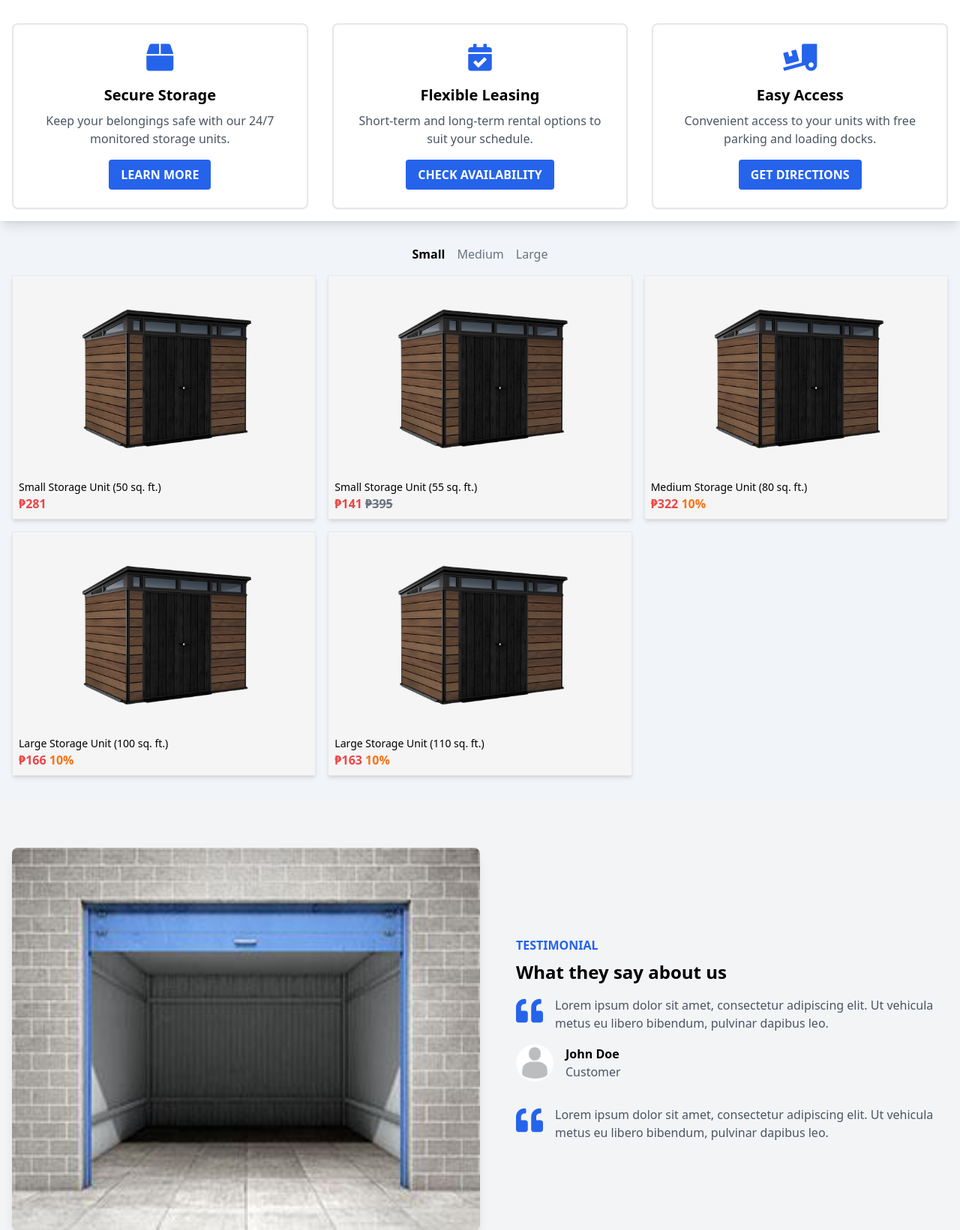
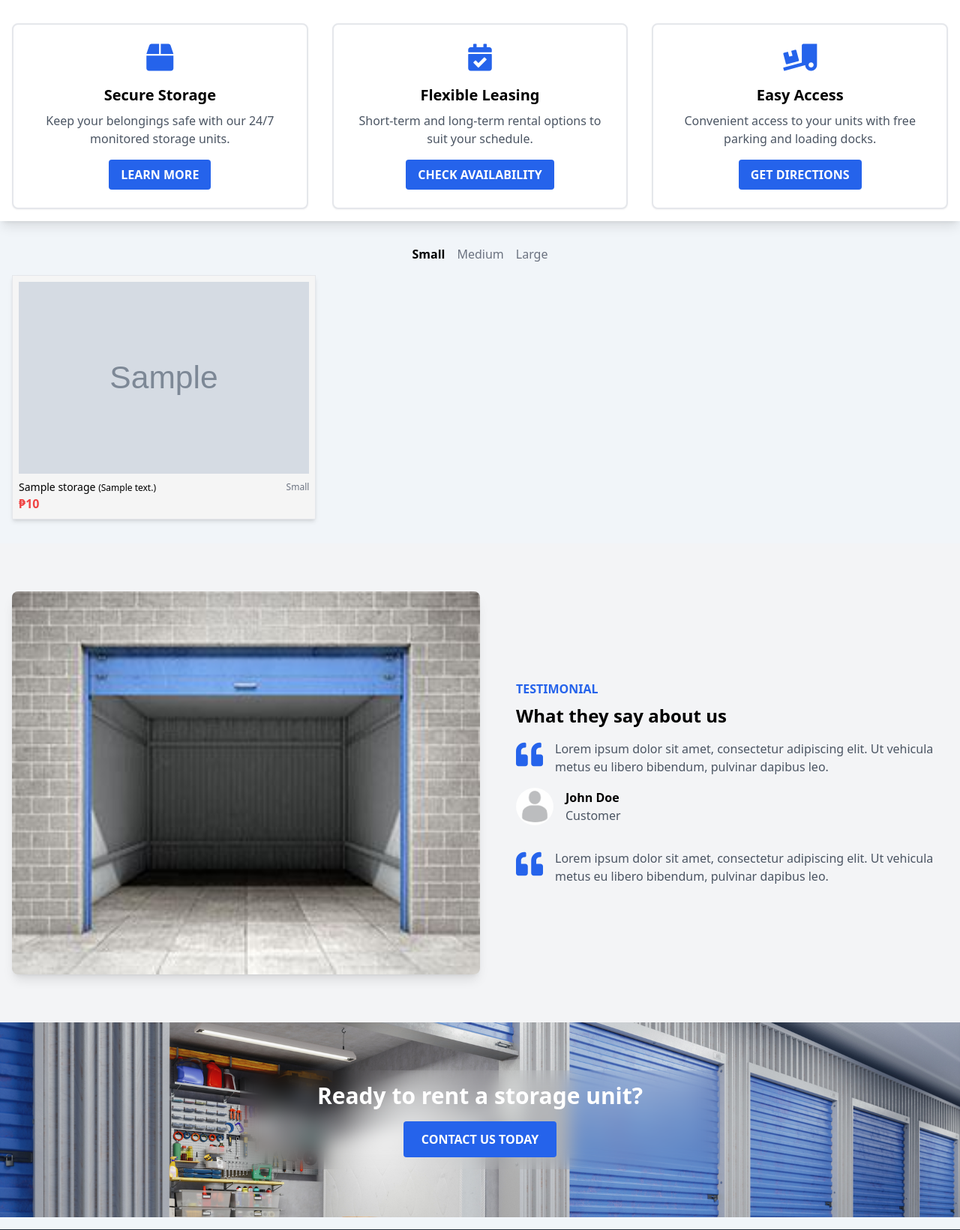
Before and after one commit to Juben00/Storage-Unit-Rental-System, a PHP site: page / in a window 1280 px wide. Shown: the part 1021-2662 px from the top of the page at 75% size. Run offline with PHP 8.4, Linux system fonts and the light colour scheme; tables that the repository leaves empty hold one stand-in row (values such as "Sample post"); grey boxes marked "Sample" are stand-in pictures.

Commit message:
display user side

```diff
--- a/admin-blu-lance.php
+++ b/admin-blu-lance.php
@@ -226,7 +226,7 @@ if (isset($_SESSION['customer']['role'])) {
                                         Sales
                                     </p>
                                     <p class="text-2xl font-semibold">
-                                        $3 480.00
+                                        3 480.00
                                     </p>
                                 </div>
                             </div>
@@ -465,7 +465,7 @@ if (isset($_SESSION['customer']['role'])) {
                                             </td>
                                             <td class="py-2"><?php echo htmlspecialchars($item['category']); ?></td>
                                             <td class="py-2"><?php echo htmlspecialchars($item['stock']); ?></td>
-                                            <td class="py-2">$<?php echo htmlspecialchars(number_format($item['price'], 2)); ?>
+                                            <td class="py-2"><?php echo htmlspecialchars(number_format($item['price'], 2)); ?>
                                             </td>
                                             <td class="py-2"><?php echo htmlspecialchars($item['status']); ?></td>
                                             <td class="py-2">
--- a/classes/customer.class.php
+++ b/classes/customer.class.php
@@ -115,4 +115,16 @@ class Customer
         session_destroy();
         return ['status' => 'success', 'message' => 'Logged Out successfully!'];
     }
+
+    public function getAllStorage()
+    {
+        $sql = "SELECT * FROM storage;";
+        $stmt = $this->db->connect()->prepare($sql);
+        $stmt->execute();
+        $result = $stmt->fetchAll(PDO::FETCH_ASSOC);
+        return $result;
+    }
 }
+$customerObj = new Customer();
+
+// var_dump($customerObj->getAllStorage());
--- a/index.php
+++ b/index.php
@@ -3,16 +3,20 @@
 require_once './classes/customer.class.php';
 require_once './sanitize.php';
 
+$customerObj = new Customer();
 session_start();
-
-$isLoginPop = false;
-$feedbackMessage = "";
 
 if (isset($_SESSION['customer']['role'])) {
     if ($_SESSION['customer']['role'] === 'Admin') {
         header('Location: admin-blu-lance.php');
     }
 }
+
+
+$isLoginPop = false;
+$feedbackMessage = "";
+$Storages = [];
+$Storages = $customerObj->getAllStorage();
 
 
 ?>
@@ -100,6 +104,7 @@ if (isset($_SESSION['customer']['role'])) {
 
         <!-- Storages section -->
         <section class="px-4 py-8">
+
             <div class="flex justify-center mb-4 gap-4">
                 <button class="text-black font-semibold">
                     Small
@@ -111,70 +116,42 @@ if (isset($_SESSION['customer']['role'])) {
                     Large
                 </button>
             </div>
+
             <div class="grid grid-cols-1 md:grid-cols-2 lg:grid-cols-3 gap-4 ">
-                <div class="border p-2 bg-neutral-100 shadow-md">
-                    <img alt="Woman wearing a casual letter print top" class="w-full h-64 object-cover" height="400"
-                        src="./images/bg-storage-removebg-preview.png" width="400" />
-                    <p class="text-sm mt-2">
-                        Small Storage Unit (50 sq. ft.)
-                    </p>
-                    <p class="text-red-500 font-semibold">
-                        ₱281
-                    </p>
-                </div>
-                <div class="border p-2 bg-neutral-100 shadow-md">
-                    <img alt="Woman wearing a metal V neck blouse" class="w-full h-64 object-cover" height="400"
-                        src="./images/bg-storage-removebg-preview.png" width="400" />
-                    <p class="text-sm mt-2">
-                        Small Storage Unit (55 sq. ft.)
-                    </p>
-                    <p class="text-red-500 font-semibold">
-                        ₱141
-                        <span class="line-through text-gray-500">
-                            ₱395
-                        </span>
-                    </p>
-                </div>
-                <div class="border p-2 bg-neutral-100 shadow-md">
-                    <img alt="Woman wearing a textured pocket decor round neck top" class="w-full h-64 object-cover"
-                        height="400" src="./images/bg-storage-removebg-preview.png" width="400" />
-                    <p class="text-sm mt-2">
-                        Medium Storage Unit (80 sq. ft.)
-                    </p>
-                    <p class="text-red-500 font-semibold">
-                        ₱322
-                        <span class="text-orange-500">
-                            10%
-                        </span>
-                    </p>
-                </div>
-                <div class="border p-2 bg-neutral-100 shadow-md">
-                    <img alt="Vintage racing pattern tee" class="w-full h-64 object-cover" height="400"
-                        src="./images/bg-storage-removebg-preview.png" width="400" />
-                    <p class="text-sm mt-2">
-                        Large Storage Unit (100 sq. ft.)
-                    </p>
-                    <p class="text-red-500 font-semibold">
-                        ₱166
-                        <span class="text-orange-500">
-                            10%
-                        </span>
-                    </p>
-                </div>
-                <div class="border p-2 bg-neutral-100 shadow-md">
-                    <img alt="Women's vacation blouse with blue floral print" class="w-full h-64 object-cover"
-                        height="400" src="./images/bg-storage-removebg-preview.png" width="400" />
-                    <p class="text-sm mt-2">
-                        Large Storage Unit (110 sq. ft.)
-                    </p>
-                    <p class="text-red-500 font-semibold">
-                        ₱163
-                        <span class="text-orange-500">
-                            10%
-                        </span>
-                    </p>
-                </div>
+                <?php if (!empty($Storages)): ?>
+                    <?php foreach ($Storages as $storage): ?>
+                        <div class="border p-2 bg-neutral-100 shadow-md">
+                            <img alt="<?php echo htmlspecialchars($storage['name']); ?>" class="w-full h-64 object-cover"
+                                src="<?php echo htmlspecialchars($storage['image']); ?>" width="400" height="400" />
+                            <div class="text-sm mt-2 flex items-center">
+                                <span class="flex-1">
+                                    <?php echo htmlspecialchars($storage['name']); ?>
+                                    <span class="text-xs">
+                                        (<?php echo htmlspecialchars($storage['description']); ?>)
+                                    </span>
+                                </span>
+                                <span class="text-xs text-gray-500">
+                                    <?php echo htmlspecialchars($storage['category']); ?>
+                                </span>
+                            </div>
+                            <p class="text-red-500 font-semibold">
+                                ₱<?php echo htmlspecialchars(number_format($storage['price'], 0)); ?>
+                                <?php if (isset($storage['discount']) && $storage['discount'] > 0): ?>
+                                    <span class="line-through text-gray-500">
+                                        ₱<?php echo htmlspecialchars(number_format($storage['original_price'], 0)); ?>
+                                    </span>
+                                    <span class="text-orange-500">
+                                        <?php echo htmlspecialchars($storage['discount']); ?>% Off
+                                    </span>
+                                <?php endif; ?>
+                            </p>
+                        </div>
+                    <?php endforeach; ?>
+                <?php else: ?>
+                    <p>No storage units found.</p>
+                <?php endif; ?>
             </div>
+
         </section>
 
         <!-- Testimonial Section -->
--- a/output.css
+++ b/output.css
@@ -1230,6 +1230,11 @@ video {
   line-height: 1.75rem;
 }
 
+.text-xs {
+  font-size: 0.75rem;
+  line-height: 1rem;
+}
+
 .font-bold {
   font-weight: 700;
 }
```
